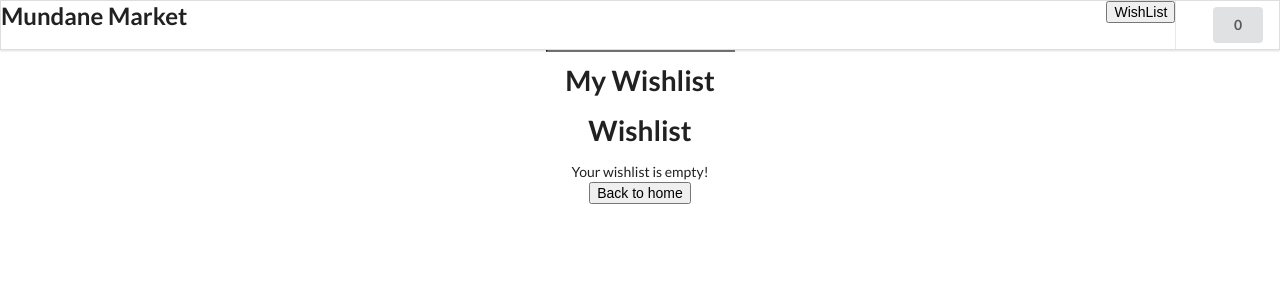
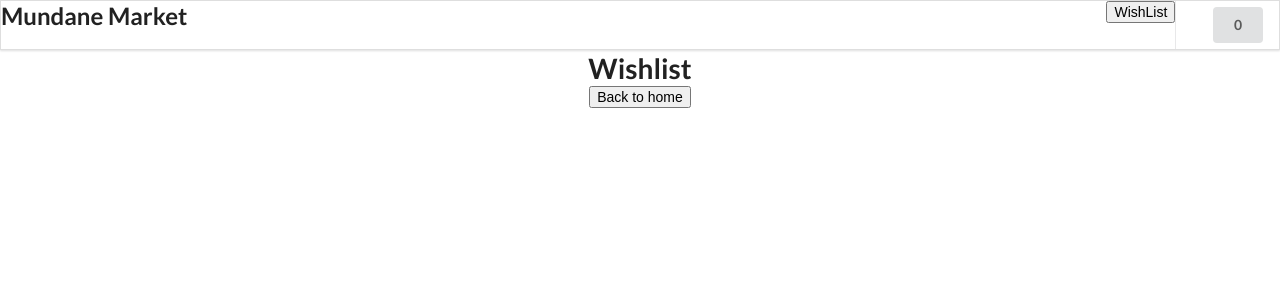
Before and after one commit to Byakuya91/E-Commerce-store, a React (Create React App) app in the folder e-commerce/: page /wishlist in a window 1280 px wide. Shown: the top 300 px of the page. Built offline with nearby package versions, Linux system fonts and the light colour scheme.

Commit message:
I tired to implement toasted notifcations but to no avail. I have the productCards rendered out on the page. But now I am possibly planning on creating a new component for WishListCards so as I can remove them within the list or add them to the cart.

```diff
--- a/e-commerce/src/Components/WishList/WishList.jsx
+++ b/e-commerce/src/Components/WishList/WishList.jsx
@@ -1,11 +1,26 @@
+// ? Library imports
 import React from "react";
+import { useSelector } from "react-redux";
+
+// ? Component imports
+import ProductCard from "../ProductCard/ProductCard";
 
 const WishList = () => {
-  // TODO: Later, you will map over wishlist items here
+  // Step One: grab the wishlist from the store
+  const { products: wishList } = useSelector((state) => state.wishList);
+
+  console.log("the items in the wishlist is: ", wishList);
+
   return (
     <div className="wishlist-container">
       <h1>Wishlist</h1>
-      <p>Your wishlist is empty!</p>
+      {wishList === 0 ? (
+        <h2>Wishlist is empty</h2>
+      ) : (
+        wishList.map((product) => (
+          <ProductCard key={product.id} product={product} />
+        ))
+      )}
     </div>
   );
 };
--- a/e-commerce/src/Pages/WishListPage.jsx
+++ b/e-commerce/src/Pages/WishListPage.jsx
@@ -13,9 +13,8 @@ const WishListPage = () => {
 
   return (
     <main className="wishlist-page">
-      <div className="wWsh-list-Search-Bar-Container">
-        <SearchBar />
-      </div>
+      {/* <SearchBar /> */}
+      <div className="wWsh-list-Search-Bar-Container"></div>
       <section className="wishlist-section">
         <h1>My Wishlist</h1>
         <WishList />
--- a/package.json
+++ b/package.json
@@ -1,5 +1,6 @@
 {
   "dependencies": {
-    "react-loader-spinner": "^6.1.6"
+    "react-loader-spinner": "^6.1.6",
+    "react-toastify": "^10.0.0"
   }
 }
```
Also changed, not shown: 1 other file (tests, documents, lock files or other folders).
